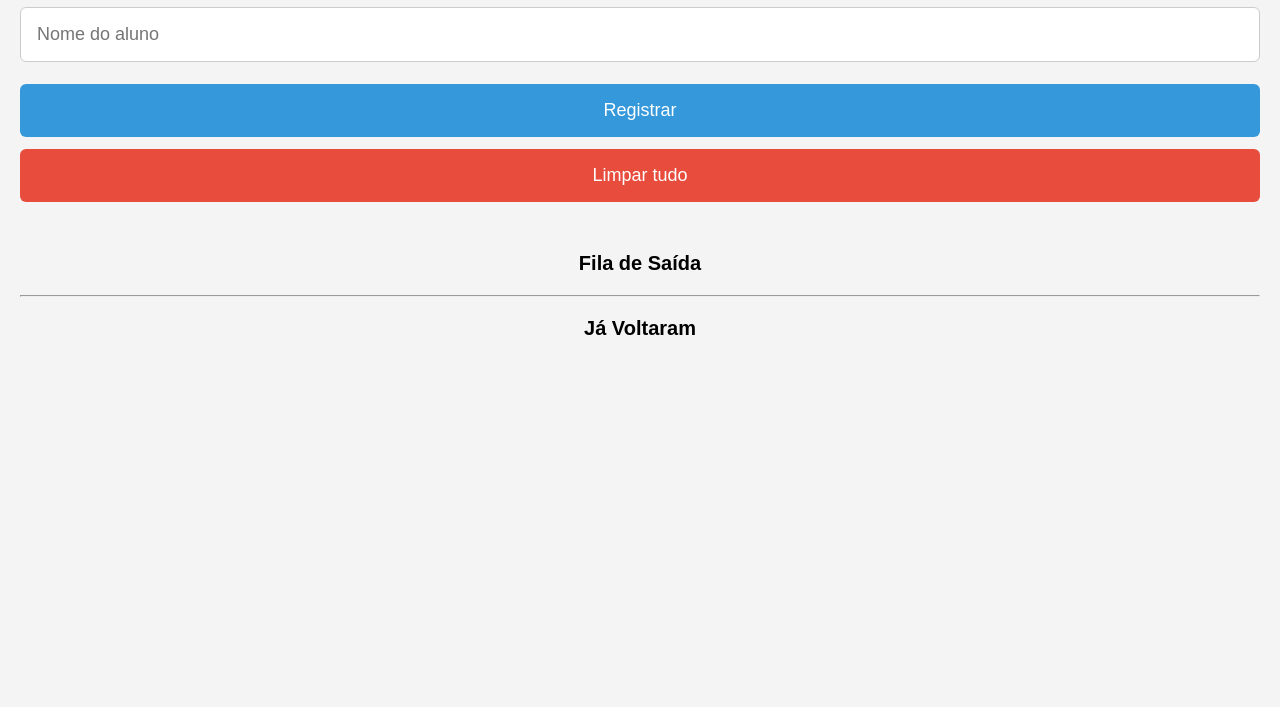
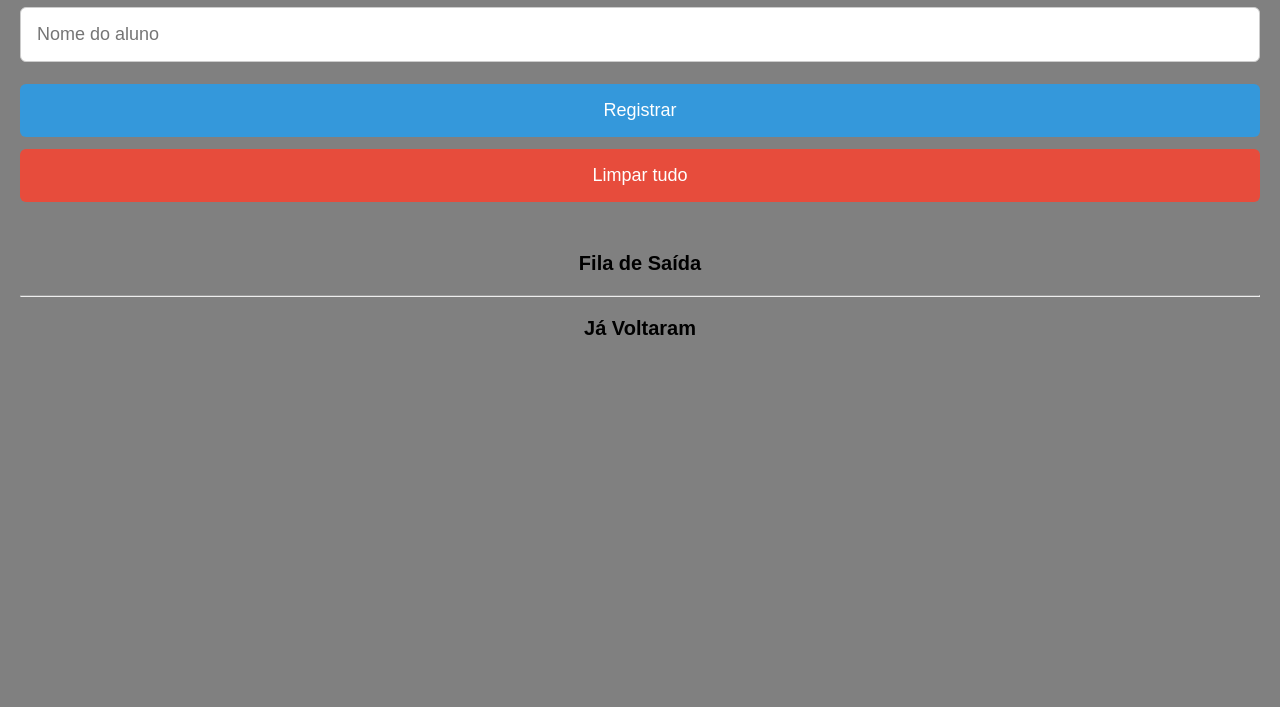
Before and after one commit to Tiagoest/pratica-git-qualidade, a plain HTML site: page index.html in a window 1280 px wide. Shown: the part 93-800 px from the top of the page. Drawn offline with Linux system fonts and the light colour scheme.

```diff
--- a/script.js
+++ b/script.js
@@ -1,4 +1,7 @@
+//jm passou
+
 // Duas listas: uma para quem está aguardando a saída, outra para quem já voltou.
+
 let fila = [];
 let sairam = [];
 
--- a/style.css
+++ b/style.css
@@ -6,7 +6,7 @@
     margin: 0;
     padding: 0;
     font-family: Arial, sans-serif;
-    background: #f4f4f4;
+    background: #808080;
     display: flex;
     justify-content: center;
     align-items: flex-start;
```
